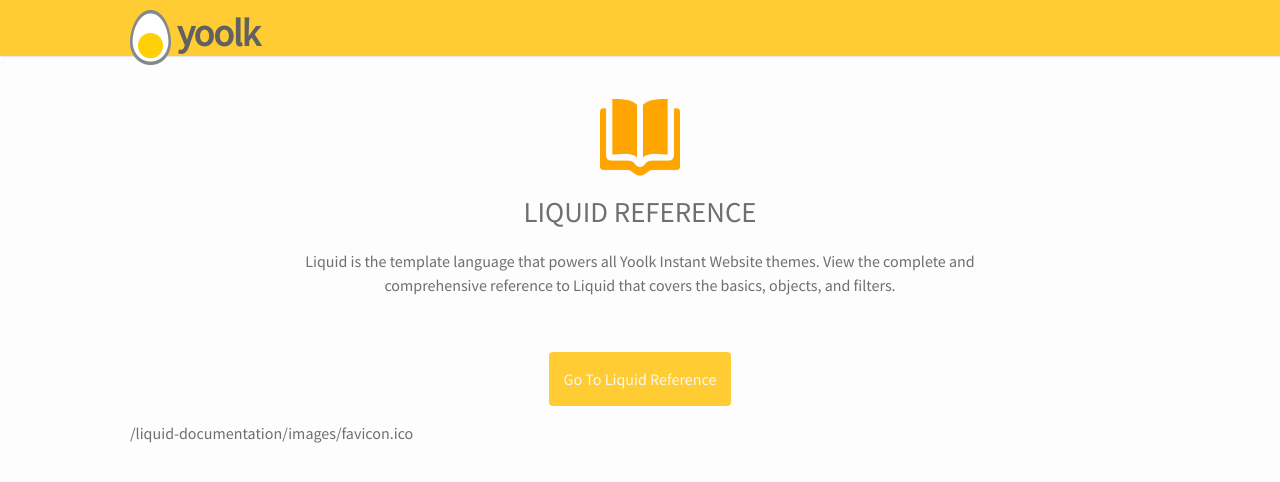
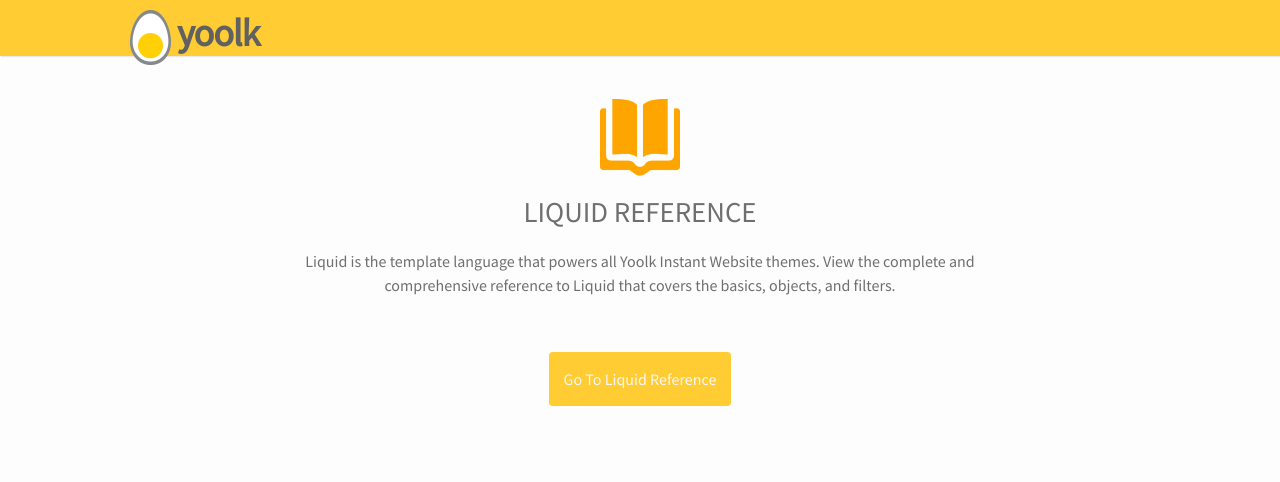
Before and after one commit to yoolk/liquid-documentation, a Jekyll site: the page built from index.markdown, in a window 1280 px wide. Shown: the top 482 px of the page. Built offline with Jekyll 4.4.1, drawn with Linux system fonts in a browser that asks for light colours; nearby versions of some CDN libraries.

Commit message:
remove favicon testing string

```diff
--- a/_layouts/default.html
+++ b/_layouts/default.html
@@ -4,7 +4,6 @@
   {% include header.html %}
   <div class="container main-wrapper">
     {{ content }}
-    {{'/images/favicon.ico' | prepend: site.baseurl}}
   </div>
   <a href="#" class="scroll-to-top"></a>
   <script src="//code.jquery.com/jquery-1.11.0.min.js"></script>
```
